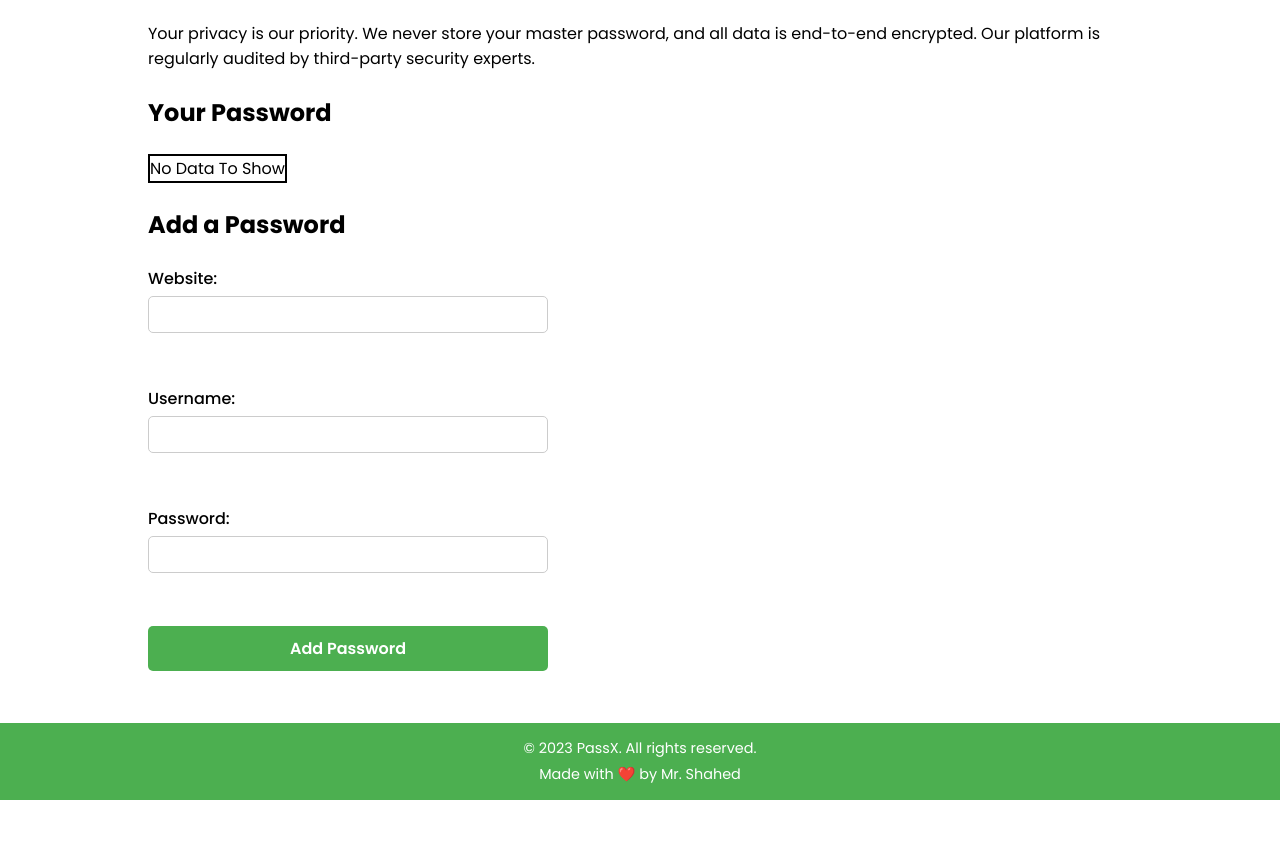
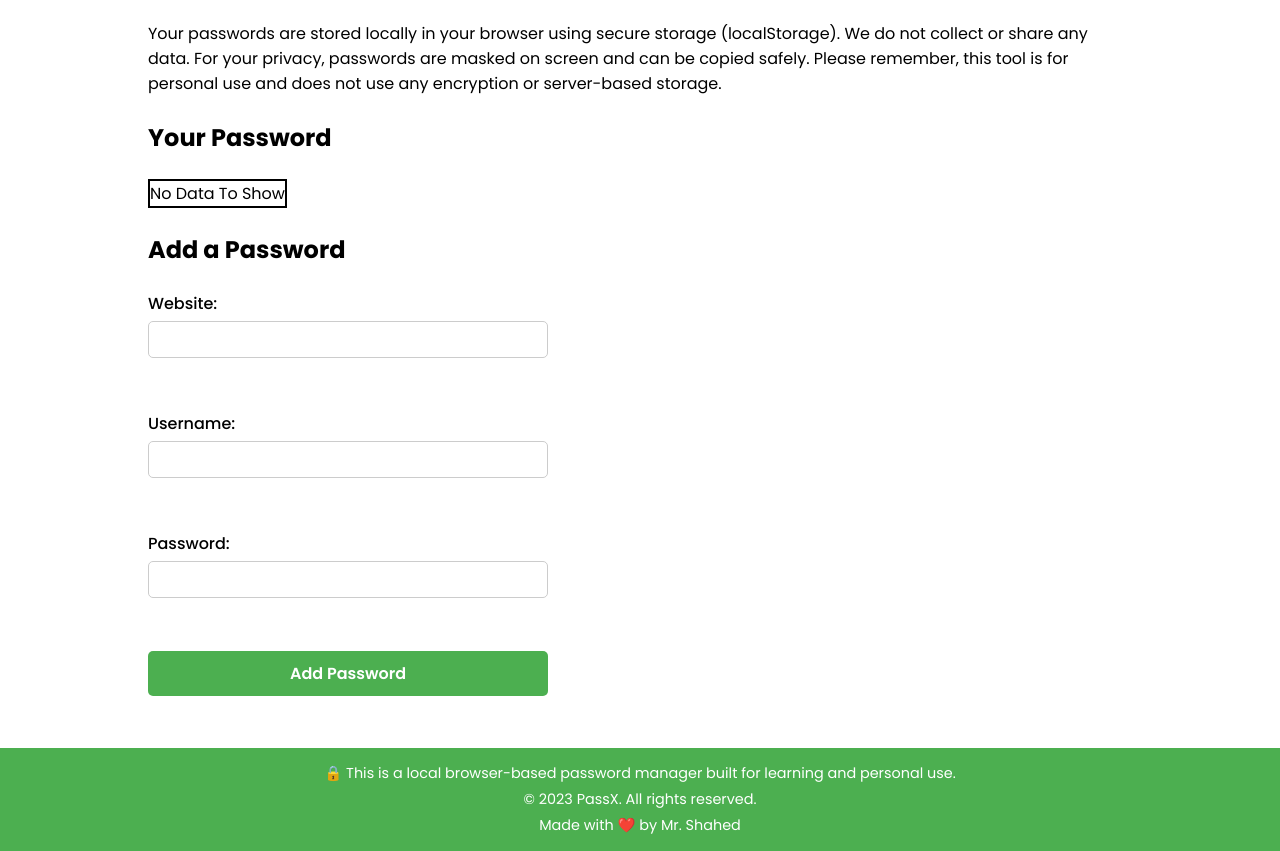
Before and after one commit to mr-shahed332/password-manager, a plain HTML site: page index.html in a window 1280 px wide. Shown: the part 182-1033 px from the top of the page. Before the commit the page ends 982 px from the top, so only its background shows below. Drawn offline with Linux system fonts and the light colour scheme.

Commit message:
changed first summary and added one para in footer

```diff
--- a/index.html
+++ b/index.html
@@ -26,9 +26,11 @@
       <!--  Header section with title and description -->
       <h1>Password Manager</h1>
       <p>
-        Your privacy is our priority. We never store your master password, and
-        all data is end-to-end encrypted. Our platform is regularly audited by
-        third-party security experts.
+        Your passwords are stored locally in your browser using secure storage
+        (localStorage). We do not collect or share any data. For your privacy,
+        passwords are masked on screen and can be copied safely. Please
+        remember, this tool is for personal use and does not use any encryption
+        or server-based storage.
       </p>
       <!--  Table to display stored passwords -->
       <h2>Your Password <span id="alert">(Copied!)</span></h2>
@@ -43,19 +45,16 @@
           <td></td>
           <td></td>
           <td></td>
-          <td>
-
-          </td>
+          <td></td>
         </tr>
       </table>
 
       <!--  Form to add a new password -->
       <h2>Add a Password</h2>
       <form action="action.php">
-
         <!-- // Input fields for website, username, and password -->
         <label for="website">Website:</label>
-        <input type="text" id="website" name="website" required><br><br>
+        <input type="text" id="website" name="website" required /><br /><br />
         <label for="username">Username:</label>
         <input type="text" id="username" name="username" required /><br /><br />
         <label for="password">Password:</label>
@@ -71,6 +70,10 @@
 
     <!--  Footer section -->
     <footer>
+      <p>
+        🔒 This is a local browser-based password manager built for learning and
+        personal use.
+      </p>
       <p>&copy; 2023 PassX. All rights reserved.</p>
       <p>Made with ❤️ by Mr. Shahed</p>
     </footer>
```
